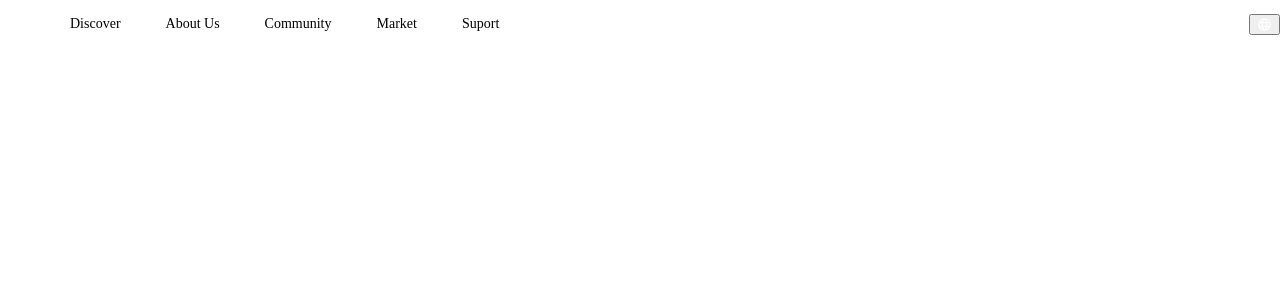
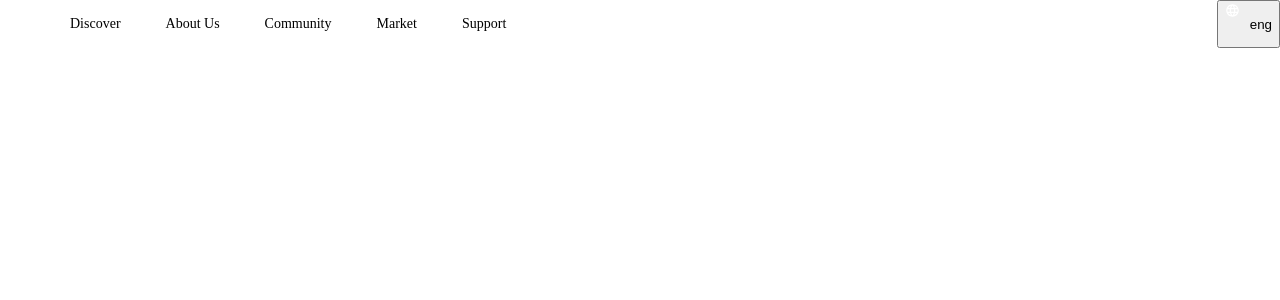
Before and after one commit to jojrms/landing-page-crypto-bull, a React (Create React App) app: page / in a window 1280 px wide. Shown: the top 300 px of the page. Built offline with nearby package versions, Linux system fonts and the light colour scheme.

Commit message:
language: Landing Page makes the language change

```diff
--- a/src/components/pages/LandingPage.js
+++ b/src/components/pages/LandingPage.js
@@ -11,21 +11,22 @@ import LanguageIcon from '../images/Header/Language.svg'
 
 export default function LandingPage(){
 
-    const { language, changeLanguage } = useContext(LanguageContext);
+    const { translations, language, changeLanguage } = useContext(LanguageContext);
 
     return(
         <>
             <Header>
                 <Icon/>
                 <Ul>
-                    <li>Discover</li>
-                    <li>About Us</li>
-                    <li>Community</li>
-                    <li>Market</li>
-                    <li>Suport</li>
+                    <li>{translations.Header.Discover}</li>
+                    <li>{translations.Header.AboutUs}</li>
+                    <li>{translations.Header.Community}</li>
+                    <li>{translations.Header.Market}</li>
+                    <li>{translations.Header.Support}</li>
                 </Ul>
-                <LanguageButton>
+                <LanguageButton onClick={() => changeLanguage(language === 'en' ? 'pt' : 'en')}>
                     <img src={LanguageIcon}/>
+                    <p>{language === 'en' ? 'eng' : 'pt'}</p>
                 </LanguageButton>
             </Header>
         </>
```
